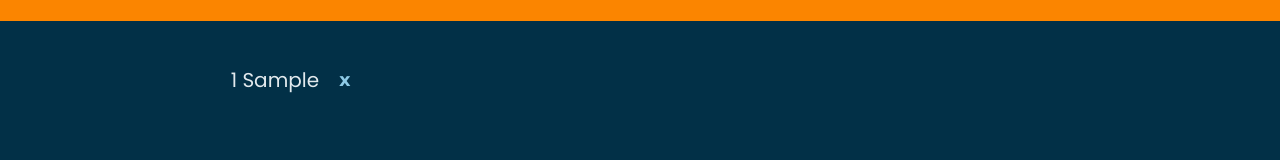
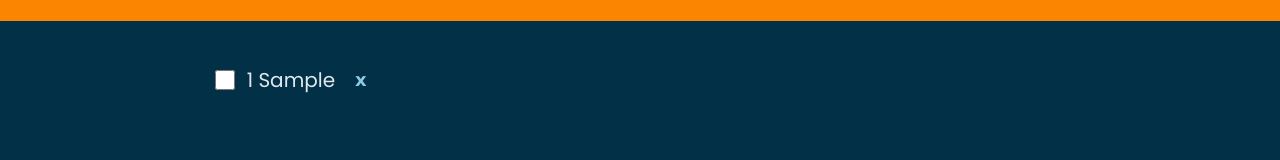
Before and after one commit to Brenotardelli/BoardingList, a React (Vite) app: page / in a window 1280 px wide. Both pictures are taken after typing "Sample" into the empty fields and a click on the button "ADD". Shown: the part 254-414 px from the top of the page. Built offline with nearby package versions, Linux system fonts and the light colour scheme.

Commit message:
delete item from the list added

```diff
--- a/src/App.jsx
+++ b/src/App.jsx
@@ -11,14 +11,22 @@ const App = () => {
   function handleItems(item) {
     setItems((items) => [...items, item]);
   }
+
+  function handleDeleteItem(id) {
+    setItems((items) => items.filter((item) => item.id !== id));
+  }
+
+  function handleToggleItem(id) {
+    setItems((items) => items.map((item) => (item.id === id ? { ...item, packed: !item.packed } : item)));
+  }
   return (
     <div className="app">
       <Logo />
       <Form onAddItems={handleItems} />
-      <PackingList items={items} />
+      <PackingList items={items} handleDeleteItem={handleDeleteItem} handleToggleItem={handleToggleItem} />
       <Stats />
     </div>
   );
 };
-
+``
 export default App;
--- a/src/PackingList.jsx
+++ b/src/PackingList.jsx
@@ -1,22 +1,18 @@
 import React from "react";
 
-const initialItems = [
-  { id: 1, description: "Passports", quantity: 2, packed: false },
-  { id: 2, description: "Socks", quantity: 12, packed: false },
-  { id: 3, description: "Charger", quantity: 1, packed: true },
-];
-
-
-const PackingList = ({ items }) => {
+const PackingList = ({ items, handleDeleteItem, handleToggleItem }) => {
   return (
     <div className="list">
       <ul>
         {items.map(({ id, description, quantity, packed }) => (
           <li key={id}>
+            <input type="checkbox" value={packed} onChange={() => handleToggleItem(id)} />
             <span style={packed ? { textDecorationLine: "line-through" } : {}}>
               {quantity} {description}
             </span>
-            <button className="pack-btn">𝘅</button>
+            <button onClick={() => handleDeleteItem(id)} className="pack-btn">
+              𝘅
+            </button>
           </li>
         ))}
       </ul>
```
